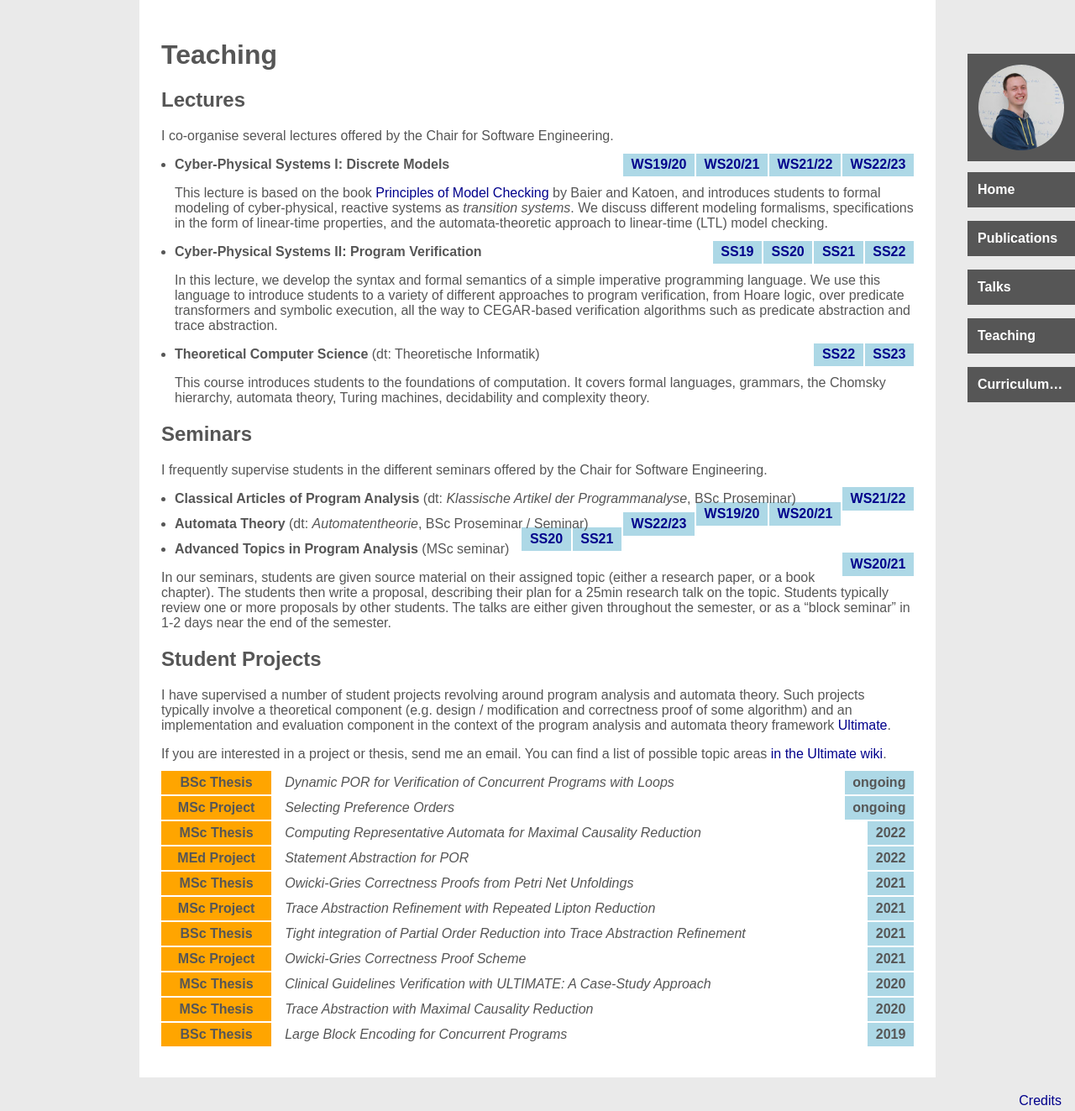
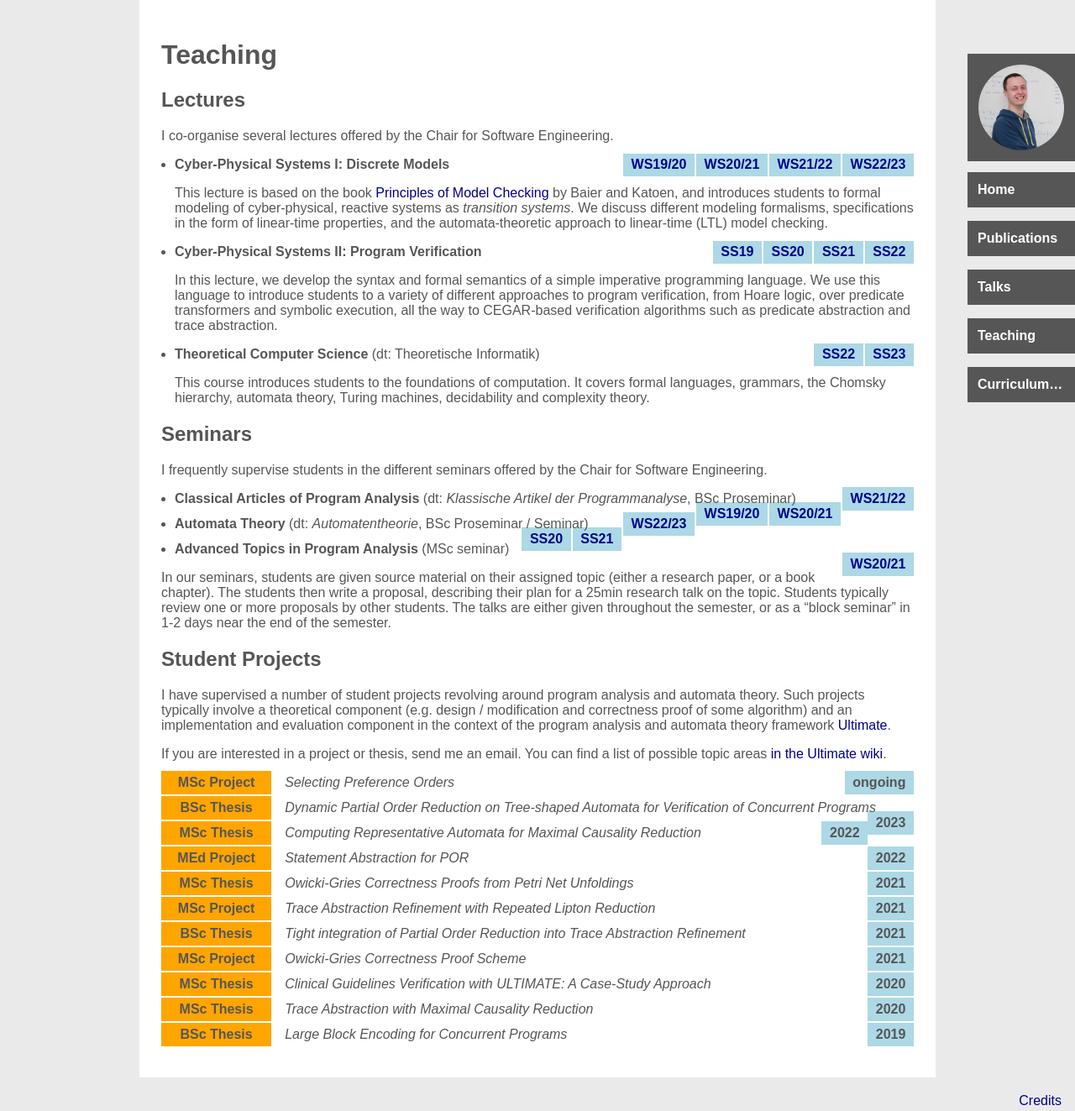
Before and after one commit to maul-esel/personal-website, a Jekyll site: the page built from teaching.markdown, in a window 1280 px wide and 1323 px high. Shown: the whole window at 84% size. Built offline with Jekyll 4.4.1, drawn with Linux system fonts in a browser that asks for light colours.

Commit message:
update BSc thesis status & title

```diff
--- a/_data/projects.yml
+++ b/_data/projects.yml
@@ -1,9 +1,9 @@
-- name: Dynamic POR for Verification of Concurrent Programs with Loops
-  type: BSc Thesis
-  year: ongoing
 - name: Selecting Preference Orders
   type: MSc Project
   year: ongoing
+- name: Dynamic Partial Order Reduction on Tree-shaped Automata for Verification of Concurrent Programs
+  type: BSc Thesis
+  year: 2023
 - name: Computing Representative Automata for Maximal Causality Reduction
   type: MSc Thesis
   year: 2022
```
